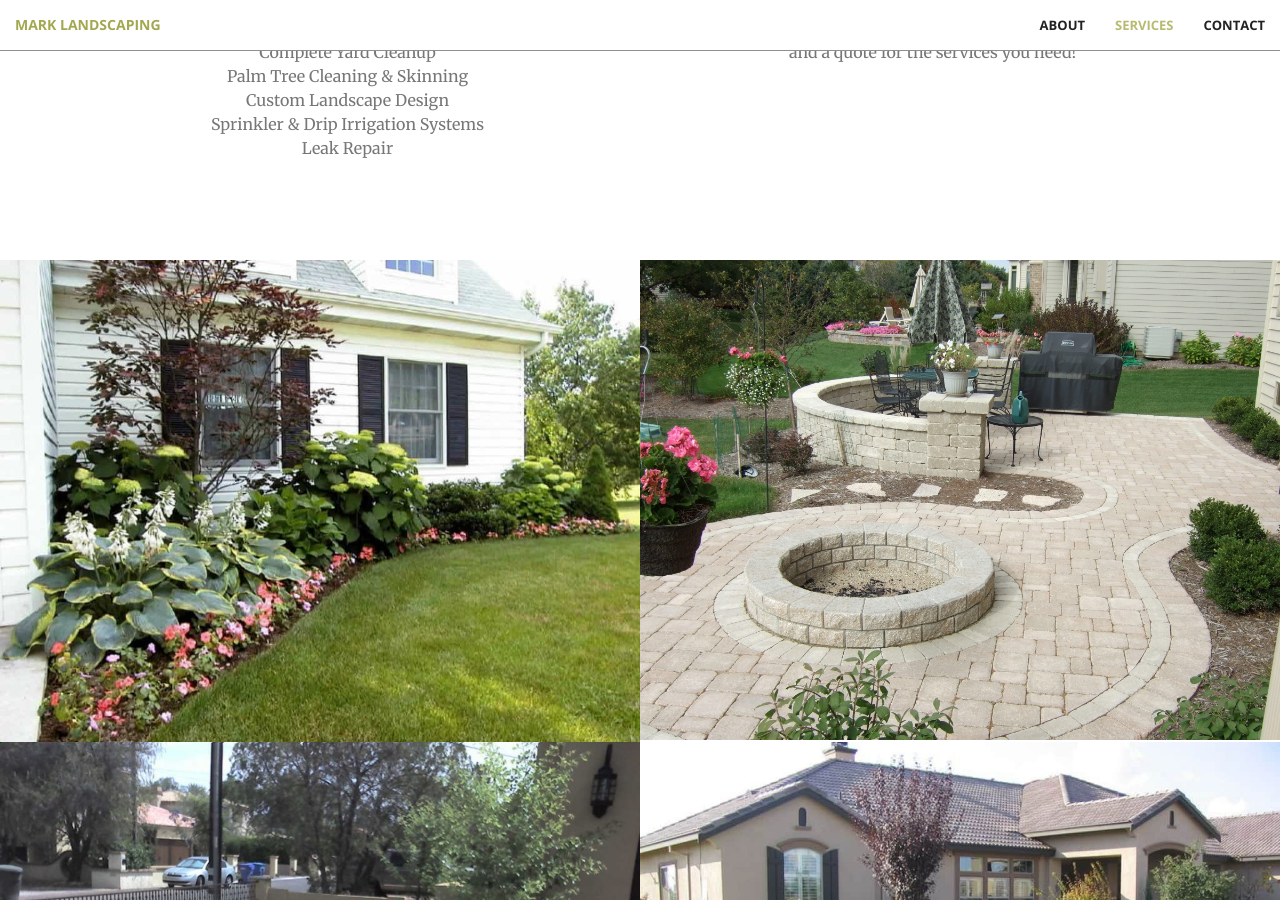
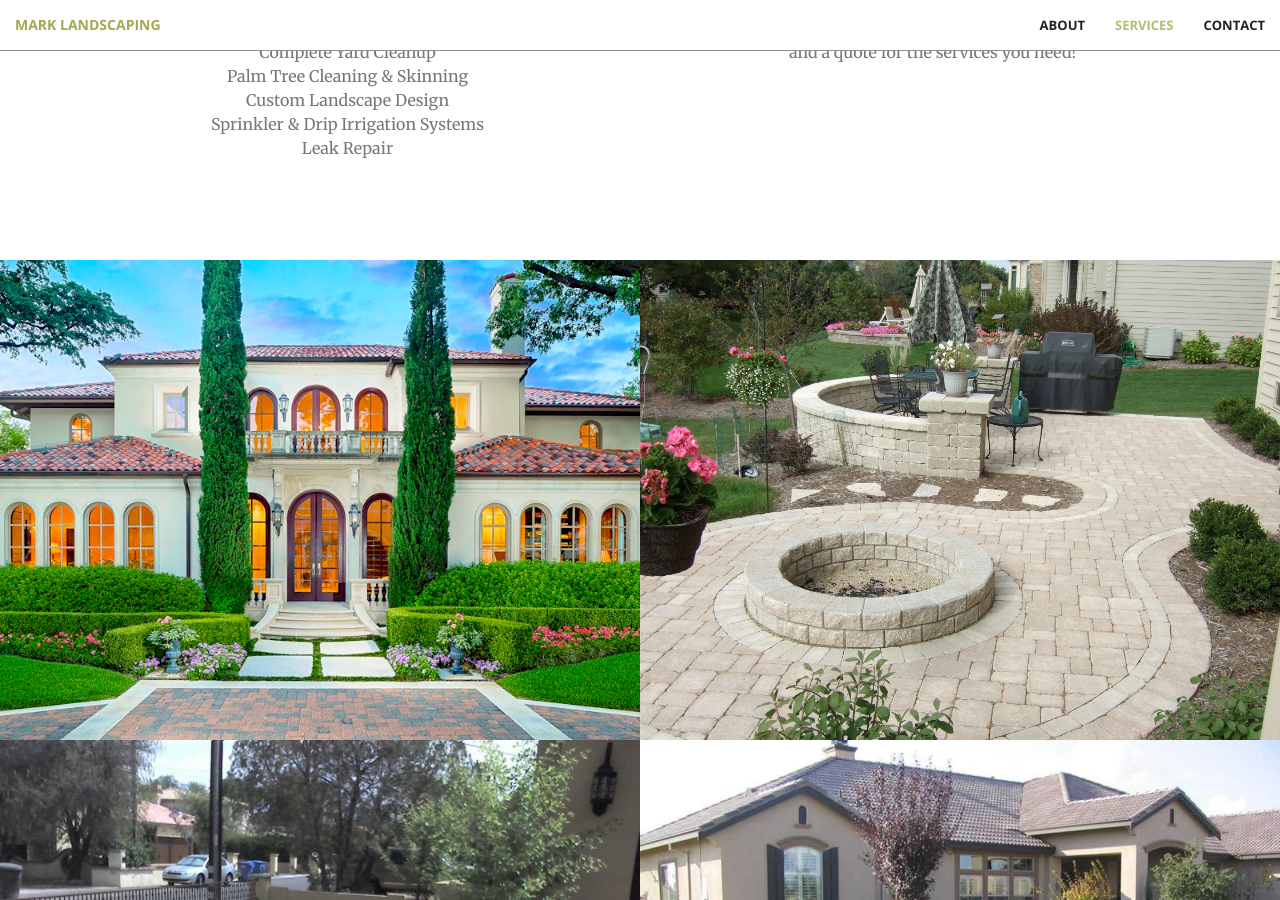
Before and after one commit to marcoshernandez7386/marklandscapeaz.com, a Jekyll site: the page built from index.html, in a window 1280 px wide and 900 px high, scrolled down 1610 px. Built offline with Jekyll 4.4.1, drawn with Linux system fonts in a browser that asks for light colours.

Commit message:
update images

```diff
--- a/_includes/portfolio.html
+++ b/_includes/portfolio.html
@@ -4,7 +4,7 @@
 
             <div class="col-lg-6 col-sm-6">
                 <a href="#" class="portfolio-box">
-                    <img src="img/portfolio/image7.jpg" class="img-responsive" alt="">
+                    <img src="img/portfolio/image13.jpg" class="img-responsive" alt="">
                     <div class="portfolio-box-caption">
                         <div class="portfolio-box-caption-content">
                             <div class="project-category text-faded">
@@ -67,8 +67,8 @@
                     </div>
                 </a>
             </div>
-</div>
-            <div class="row no-gutter">
+        </div>
+        <div class="row no-gutter">
 
             <div class="col-lg-6 col-sm-6">
                 <a href="#" class="portfolio-box">
@@ -101,8 +101,115 @@
                 </a>
             </div>
 
-</div>
+        </div>
+
+        <div class="row no-gutter">
+
+            <div class="col-lg-6 col-sm-6">
+                <a href="#" class="portfolio-box">
+                    <img src="img/portfolio/image8.jpg" class="img-responsive" alt="">
+                    <div class="portfolio-box-caption">
+                        <div class="portfolio-box-caption-content">
+                            <div class="project-category text-faded">
+                                Work on pavers
+                            </div>
+                            <div class="project-name">
+                                Pavers
+                            </div>
+                        </div>
+                    </div>
+                </a>
+            </div>
+
+            <div class="col-lg-6 col-sm-">
+                <a href="#" class="portfolio-box">
+                    <img src="img/portfolio/image9.jpg" class="img-responsive" alt="">
+                    <div class="portfolio-box-caption">
+                        <div class="portfolio-box-caption-content">
+                            <div class="project-category text-faded">
+                                Work on landscaping
+                            </div>
+                            <div class="project-name">
+                                Landscaping
+                            </div>
+                        </div>
+                    </div>
+                </a>
+            </div>
 
         </div>
+
+        <div class="row no-gutter">
+
+            <div class="col-lg-6 col-sm-6">
+                <a href="#" class="portfolio-box">
+                    <img src="img/portfolio/image10.jpg" class="img-responsive" alt="">
+                    <div class="portfolio-box-caption">
+                        <div class="portfolio-box-caption-content">
+                            <div class="project-category text-faded">
+                                Work on pavers
+                            </div>
+                            <div class="project-name">
+                                Pavers
+                            </div>
+                        </div>
+                    </div>
+                </a>
+            </div>
+
+            <div class="col-lg-6 col-sm-6">
+                <a href="#" class="portfolio-box">
+                    <img src="img/portfolio/image11.jpg" class="img-responsive" alt="">
+                    <div class="portfolio-box-caption">
+                        <div class="portfolio-box-caption-content">
+                            <div class="project-category text-faded">
+                                Work on landscaping
+                            </div>
+                            <div class="project-name">
+                                Landscaping
+                            </div>
+                        </div>
+                    </div>
+                </a>
+            </div>
+
+        </div>
+        <div class="row no-gutter">
+
+            <div class="col-lg-6 col-sm-6">
+                <a href="#" class="portfolio-box">
+                    <img src="img/portfolio/image12.png" class="img-responsive" alt="">
+                    <div class="portfolio-box-caption">
+                        <div class="portfolio-box-caption-content">
+                            <div class="project-category text-faded">
+                                Work on pavers
+                            </div>
+                            <div class="project-name">
+                                Pavers
+                            </div>
+                        </div>
+                    </div>
+                </a>
+            </div>
+            <div class="col-lg-6 col-sm-6">
+                <a href="#" class="portfolio-box">
+                    <img src="img/portfolio/image13.jpg" class="img-responsive" alt="">
+                    <div class="portfolio-box-caption">
+                        <div class="portfolio-box-caption-content">
+                            <div class="project-category text-faded">
+                                Work on pavers
+                            </div>
+                            <div class="project-name">
+                                Pavers
+                            </div>
+                        </div>
+                    </div>
+                </a>
+            </div>
+
+
+        </div>
+
+    </div>
     </div>
 </section>
```
Also changed, not shown: img/portfolio/image-5.jpg (deleted), img/portfolio/image-6.jpg (deleted), img/portfolio/image-7.jpg (deleted), img/portfolio/image-8.jpg (deleted), img/portfolio/image10.jpg (added), img/portfolio/image11.jpg (added), img/portfolio/image12.png (added), img/portfolio/image13.jpg (added), img/portfolio/image8.jpg (added), img/portfolio/image9.jpg (added).
